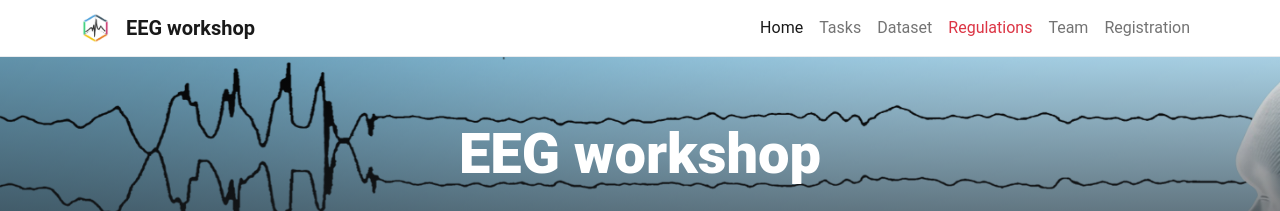
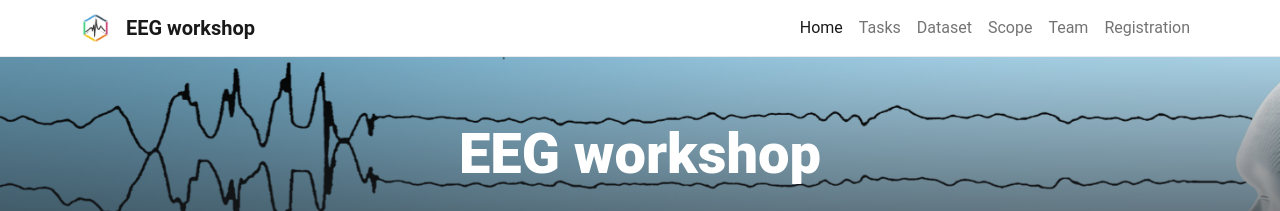
Before and after one commit to biomedepi/eegworkshop, a Jekyll site: the page built from pages/home.md, in a window 1280 px wide. Shown: the top 211 px of the page. Built offline with Jekyll 4.4.1, drawn with Linux system fonts in a browser that asks for light colours.

Commit message:
Update navigation.yml

```diff
--- a/_data/navigation.yml
+++ b/_data/navigation.yml
@@ -6,7 +6,7 @@
   href: true
 - text: Dataset
   href: true
-- text: Regulations
+- text: Scope
   href: true
 - text: Team
   href: true
```
